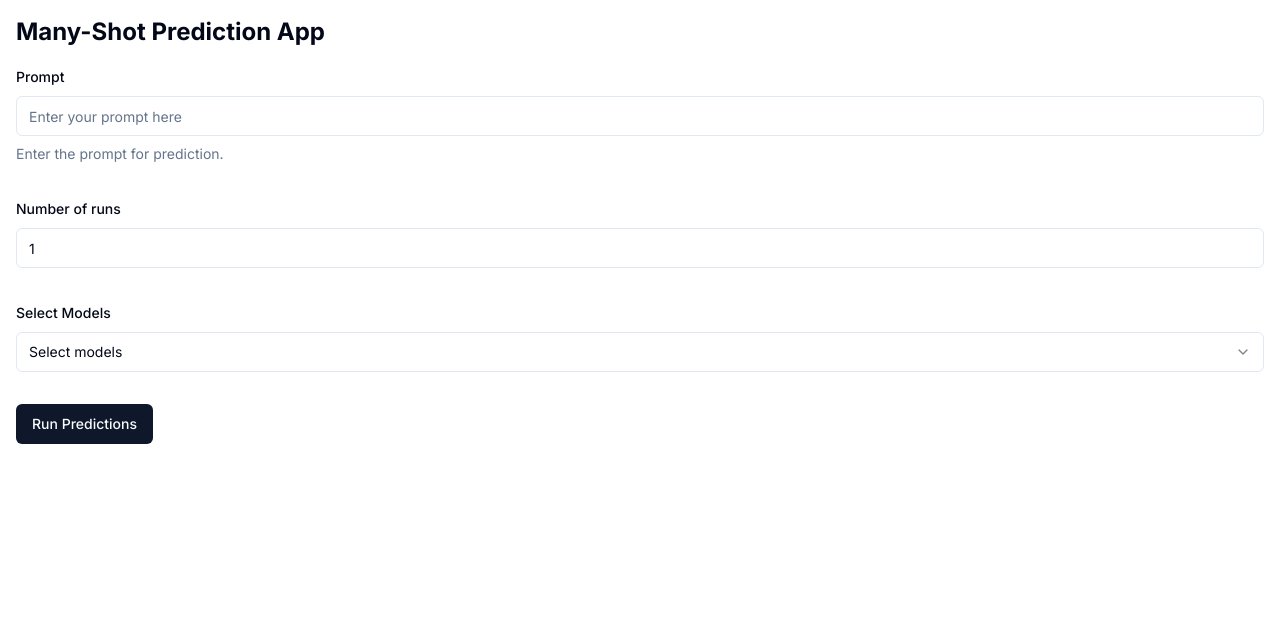
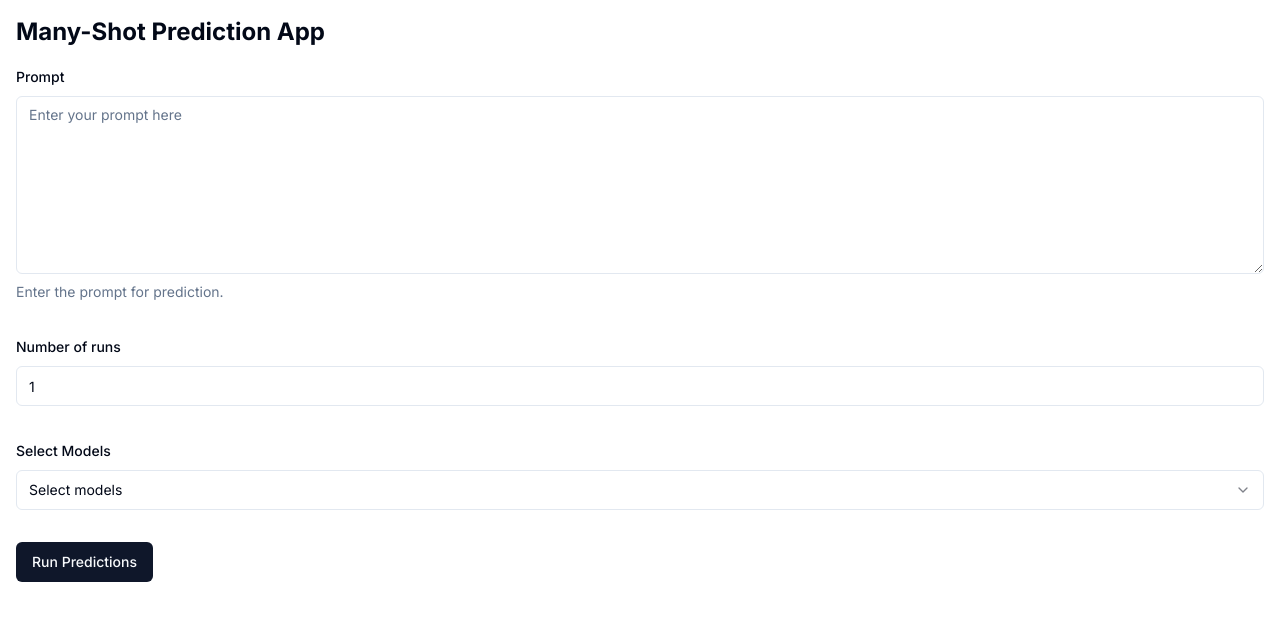
Before and after one commit to btahir/many-shot, a Next.js app: page / in a window 1280 px wide. Shown: the top 620 px of the page. Built offline with nearby package versions, Linux system fonts and the light colour scheme.

Commit message:
add textarea

```diff
--- a/app/page.tsx
+++ b/app/page.tsx
@@ -15,6 +15,7 @@
   SelectValue,
 } from '@/components/ui/select'
 import { Input } from '@/components/ui/input'
+import { Textarea } from '@/components/ui/textarea'
 import { Button } from '@/components/ui/button'
 import {
   Form,
@@ -154,7 +155,11 @@
               <FormItem>
                 <FormLabel>Prompt</FormLabel>
                 <FormControl>
-                  <Input placeholder='Enter your prompt here' {...field} />
+                  <Textarea
+                    rows={8}
+                    placeholder='Enter your prompt here'
+                    {...field}
+                  />
                 </FormControl>
                 <FormDescription>
                   Enter the prompt for prediction.
--- /dev/null
+++ b/components/ui/textarea.tsx
@@ -0,0 +1,24 @@
+import * as React from "react"
+
+import { cn } from "@/lib/utils"
+
+export interface TextareaProps
+  extends React.TextareaHTMLAttributes<HTMLTextAreaElement> {}
+
+const Textarea = React.forwardRef<HTMLTextAreaElement, TextareaProps>(
+  ({ className, ...props }, ref) => {
+    return (
+      <textarea
+        className={cn(
+          "flex min-h-[80px] w-full rounded-md border border-input bg-background px-3 py-2 text-sm ring-offset-background placeholder:text-muted-foreground focus-visible:outline-none focus-visible:ring-2 focus-visible:ring-ring focus-visible:ring-offset-2 disabled:cursor-not-allowed disabled:opacity-50",
+          className
+        )}
+        ref={ref}
+        {...props}
+      />
+    )
+  }
+)
+Textarea.displayName = "Textarea"
+
+export { Textarea }
```
